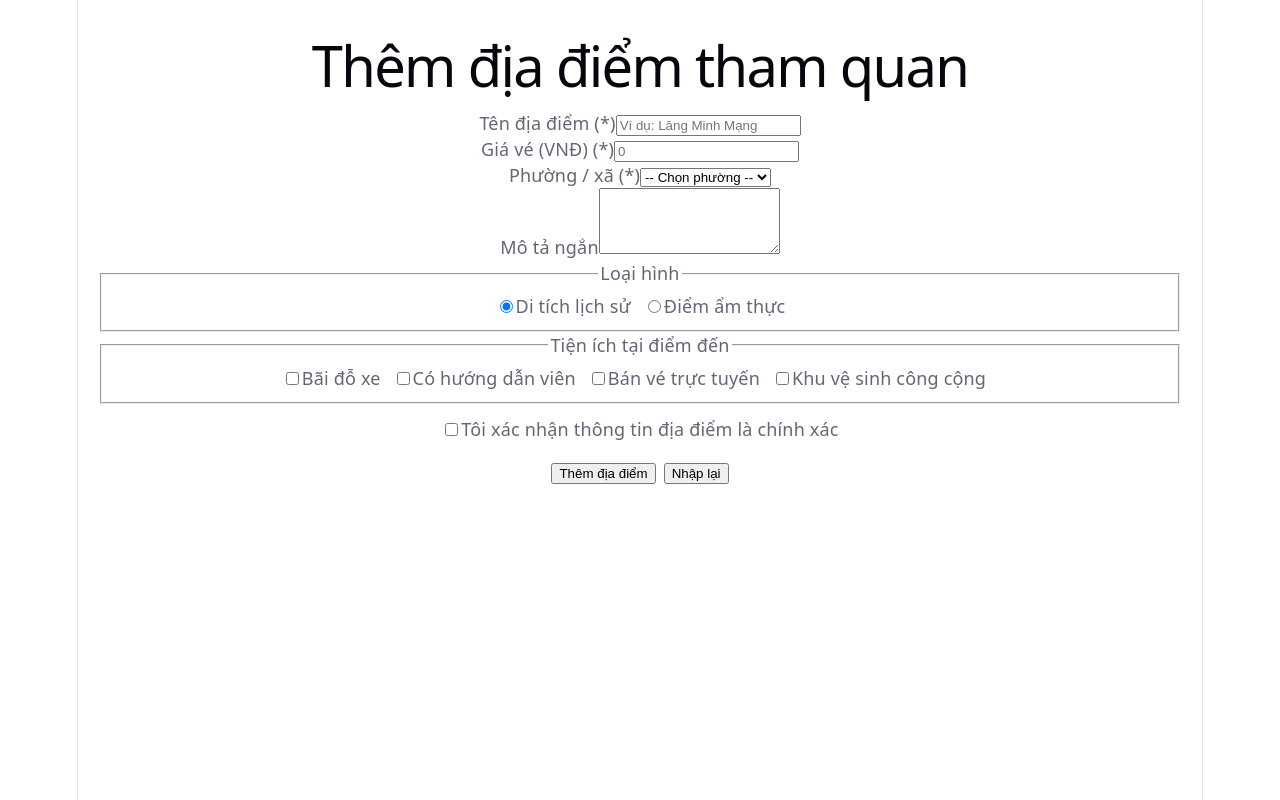
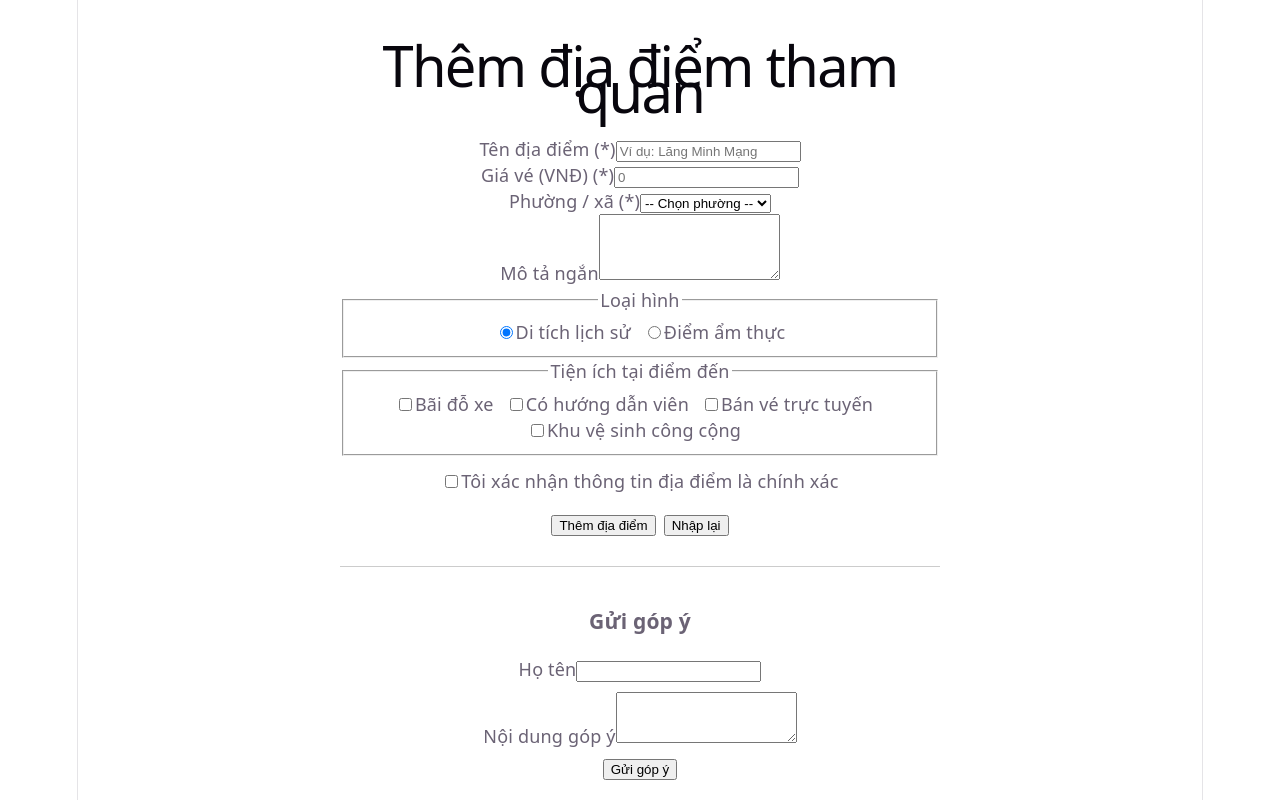
Before and after one commit to HoangSpring/phu-xuan-react, a React (Vite) app: page / in a window 1280 px wide. Built offline with nearby package versions, Linux system fonts and the light colour scheme.

Commit message:
buoi8-lab4: dong goi useForm hook va tao form gop y tai su dung hook

```diff
--- a/src/App.tsx
+++ b/src/App.tsx
@@ -1,10 +1,12 @@
 import FormThemDiaDiem from './features/dia-diem/FormThemDiaDiem';
+import FormGopY from './features/gop-y/FormGopY';
 
 function App() {
   return (
-    <div style={{ padding: '20px' }}>
+    <div style={{ padding: '20px', maxWidth: '600px', margin: '0 auto' }}>
       <h1>Thêm địa điểm tham quan</h1>
       <FormThemDiaDiem />
+      <FormGopY />
     </div>
   );
 }
--- a/src/features/dia-diem/FormThemDiaDiem.jsx
+++ b/src/features/dia-diem/FormThemDiaDiem.jsx
@@ -1,4 +1,5 @@
 import { useState } from 'react';
+import { useForm } from '../../hooks/useForm';
 import { kiemChung } from './kiemChung';
 
 const GIA_TRI_BAN_DAU = {
@@ -18,21 +19,17 @@ const DS_TIEN_ICH = [
 ];
 
 export default function FormThemDiaDiem() {
-  const [duLieu, setDuLieu] = useState(GIA_TRI_BAN_DAU);
+  const {
+    duLieu,
+    trangThai,
+    xuLyThayDoi,
+    xuLyRoiO,
+    loiCuaO,
+    xuLyGui,
+    datLai,
+  } = useForm(GIA_TRI_BAN_DAU, kiemChung);
+
   const [tienIch, setTienIch] = useState([]);
-  const [daCham, setDaCham] = useState({});
-  const [trangThai, setTrangThai] = useState('cho'); // cho | dang-gui | thanh-cong | that-bai
-
-  // Lỗi là trạng thái dẫn xuất
-  const loi = kiemChung(duLieu);
-
-  function xuLyThayDoi(e) {
-    const { name, value, type, checked } = e.target;
-    setDuLieu((truoc) => ({
-      ...truoc,
-      [name]: type === 'checkbox' ? checked : value,
-    }));
-  }
 
   function xuLyTich(e) {
     const { value, checked } = e.target;
@@ -41,41 +38,14 @@ export default function FormThemDiaDiem() {
     );
   }
 
-  function xuLyRoiO(e) {
-    const { name } = e.target;
-    setDaCham((truoc) => ({ ...truoc, [name]: true }));
-  }
-
-  function loiHienThi(ten) {
-    return daCham[ten] ? loi[ten] : undefined;
-  }
-
-  async function xuLyGui(e) {
-    e.preventDefault();
-
-    // Đánh dấu tất cả ô là đã chạm để hiện lỗi nếu chưa nhập
-    const tatCaDaCham = {};
-    Object.keys(GIA_TRI_BAN_DAU).forEach((k) => {
-      tatCaDaCham[k] = true;
-    });
-    setDaCham(tatCaDaCham);
-
-    if (Object.keys(kiemChung(duLieu)).length > 0) return;
-
-    try {
-      setTrangThai('dang-gui');
-      await new Promise((giai) => setTimeout(giai, 1200)); // Giả lập gọi server
-      setTrangThai('thanh-cong');
-      setDuLieu(GIA_TRI_BAN_DAU);
-      setTienIch([]);
-      setDaCham({});
-    } catch {
-      setTrangThai('that-bai');
-    }
-  }
+  const guiForm = xuLyGui(async (gt) => {
+    await new Promise((r) => setTimeout(r, 1200));
+    console.log('Dữ liệu đã gửi:', { ...gt, tienIch, giaVe: Number(gt.giaVe) });
+    setTienIch([]);
+  });
 
   return (
-    <form onSubmit={xuLyGui} noValidate>
+    <form onSubmit={guiForm} noValidate>
       {/* 1. Tên địa điểm */}
       <div className="truong">
         <label htmlFor="ten">Tên địa điểm (*)</label>
@@ -87,11 +57,11 @@ export default function FormThemDiaDiem() {
           onChange={xuLyThayDoi}
           onBlur={xuLyRoiO}
           placeholder="Ví dụ: Lăng Minh Mạng"
-          aria-invalid={loiHienThi('ten') ? true : undefined}
+          aria-invalid={loiCuaO('ten') ? true : undefined}
         />
-        {loiHienThi('ten') && (
+        {loiCuaO('ten') && (
           <p role="alert" className="thong-bao-loi" style={{ color: 'red' }}>
-            {loiHienThi('ten')}
+            {loiCuaO('ten')}
           </p>
         )}
       </div>
@@ -108,9 +78,9 @@ export default function FormThemDiaDiem() {
           onBlur={xuLyRoiO}
           placeholder="0"
         />
-        {loiHienThi('giaVe') && (
+        {loiCuaO('giaVe') && (
           <p role="alert" className="thong-bao-loi" style={{ color: 'red' }}>
-            {loiHienThi('giaVe')}
+            {loiCuaO('giaVe')}
           </p>
         )}
       </div>
@@ -131,9 +101,9 @@ export default function FormThemDiaDiem() {
           <option value="thuy-bieu">Thuỷ Biều</option>
           <option value="vy-da">Vỹ Dạ</option>
         </select>
-        {loiHienThi('phuong') && (
+        {loiCuaO('phuong') && (
           <p role="alert" className="thong-bao-loi" style={{ color: 'red' }}>
-            {loiHienThi('phuong')}
+            {loiCuaO('phuong')}
           </p>
         )}
       </div>
@@ -202,9 +172,9 @@ export default function FormThemDiaDiem() {
           />
           Tôi xác nhận thông tin địa điểm là chính xác
         </label>
-        {loiHienThi('dongY') && (
+        {loiCuaO('dongY') && (
           <p role="alert" className="thong-bao-loi" style={{ color: 'red' }}>
-            {loiHienThi('dongY')}
+            {loiCuaO('dongY')}
           </p>
         )}
       </div>
@@ -229,9 +199,8 @@ export default function FormThemDiaDiem() {
           type="button"
           style={{ marginLeft: '8px' }}
           onClick={() => {
-            setDuLieu(GIA_TRI_BAN_DAU);
+            datLai();
             setTienIch([]);
-            setDaCham({});
           }}
         >
           Nhập lại
--- /dev/null
+++ b/src/features/gop-y/FormGopY.jsx
@@ -0,0 +1,55 @@
+import { useForm } from '../../hooks/useForm';
+
+const GIA_TRI_BAN_DAU = { hoTen: '', noiDung: '' };
+
+function kiemChungGopY(d) {
+  const loi = {};
+  if (!d.hoTen.trim()) loi.hoTen = 'Vui lòng nhập họ tên.';
+  if (d.noiDung.trim().length < 10) loi.noiDung = 'Góp ý cần ít nhất 10 ký tự.';
+  return loi;
+}
+
+export default function FormGopY() {
+  const { duLieu, trangThai, xuLyThayDoi, xuLyRoiO, loiCuaO, xuLyGui } =
+    useForm(GIA_TRI_BAN_DAU, kiemChungGopY);
+
+  const guiGopY = xuLyGui(async (gt) => {
+    await new Promise((r) => setTimeout(r, 800));
+    alert('Cảm ơn góp ý của ' + gt.hoTen);
+  });
+
+  return (
+    <form onSubmit={guiGopY} noValidate style={{ marginTop: '30px', borderTop: '1px solid #ccc', paddingTop: '20px' }}>
+      <h3>Gửi góp ý</h3>
+      <div className="truong">
+        <label htmlFor="hoTen">Họ tên</label>
+        <input
+          id="hoTen"
+          name="hoTen"
+          type="text"
+          value={duLieu.hoTen}
+          onChange={xuLyThayDoi}
+          onBlur={xuLyRoiO}
+        />
+        {loiCuaO('hoTen') && <p role="alert" style={{ color: 'red' }}>{loiCuaO('hoTen')}</p>}
+      </div>
+
+      <div className="truong" style={{ marginTop: '10px' }}>
+        <label htmlFor="noiDung">Nội dung góp ý</label>
+        <textarea
+          id="noiDung"
+          name="noiDung"
+          rows={3}
+          value={duLieu.noiDung}
+          onChange={xuLyThayDoi}
+          onBlur={xuLyRoiO}
+        />
+        {loiCuaO('noiDung') && <p role="alert" style={{ color: 'red' }}>{loiCuaO('noiDung')}</p>}
+      </div>
+
+      <button type="submit" disabled={trangThai === 'dang-gui'} style={{ marginTop: '10px' }}>
+        {trangThai === 'dang-gui' ? 'Đang gửi...' : 'Gửi góp ý'}
+      </button>
+    </form>
+  );
+}
--- /dev/null
+++ b/src/hooks/useForm.js
@@ -0,0 +1,71 @@
+import { useState } from 'react';
+
+export function useForm(giaTriBanDau, kiemChungFn) {
+  const [duLieu, setDuLieu] = useState(giaTriBanDau);
+  const [daCham, setDaCham] = useState({});
+  const [trangThai, setTrangThai] = useState('cho'); // cho | dang-gui | thanh-cong | that-bai
+
+  const loi = kiemChungFn ? kiemChungFn(duLieu) : {};
+  const hopLe = Object.keys(loi).length === 0;
+
+  function xuLyThayDoi(e) {
+    const { name, value, type, checked } = e.target;
+    setDuLieu((truoc) => ({
+      ...truoc,
+      [name]: type === 'checkbox' ? checked : value,
+    }));
+  }
+
+  function xuLyRoiO(e) {
+    const { name } = e.target;
+    setDaCham((truoc) => ({ ...truoc, [name]: true }));
+  }
+
+  function loiCuaO(ten) {
+    return daCham[ten] ? loi[ten] : undefined;
+  }
+
+  function datLai() {
+    setDuLieu(giaTriBanDau);
+    setDaCham({});
+    setTrangThai('cho');
+  }
+
+  function xuLyGui(guiDuLieuFn) {
+    return async (e) => {
+      e.preventDefault();
+
+      // Đánh dấu tất cả ô là đã chạm
+      const tatCaDaCham = {};
+      Object.keys(giaTriBanDau).forEach((k) => {
+        tatCaDaCham[k] = true;
+      });
+      setDaCham(tatCaDaCham);
+
+      if (kiemChungFn && Object.keys(kiemChungFn(duLieu)).length > 0) return;
+
+      try {
+        setTrangThai('dang-gui');
+        await guiDuLieuFn(duLieu);
+        setTrangThai('thanh-cong');
+        datLai();
+      } catch (err) {
+        setTrangThai('that-bai');
+      }
+    };
+  }
+
+  return {
+    duLieu,
+    loi,
+    daCham,
+    trangThai,
+    hopLe,
+    xuLyThayDoi,
+    xuLyRoiO,
+    loiCuaO,
+    xuLyGui,
+    datLai,
+    setDuLieu,
+  };
+}
```
